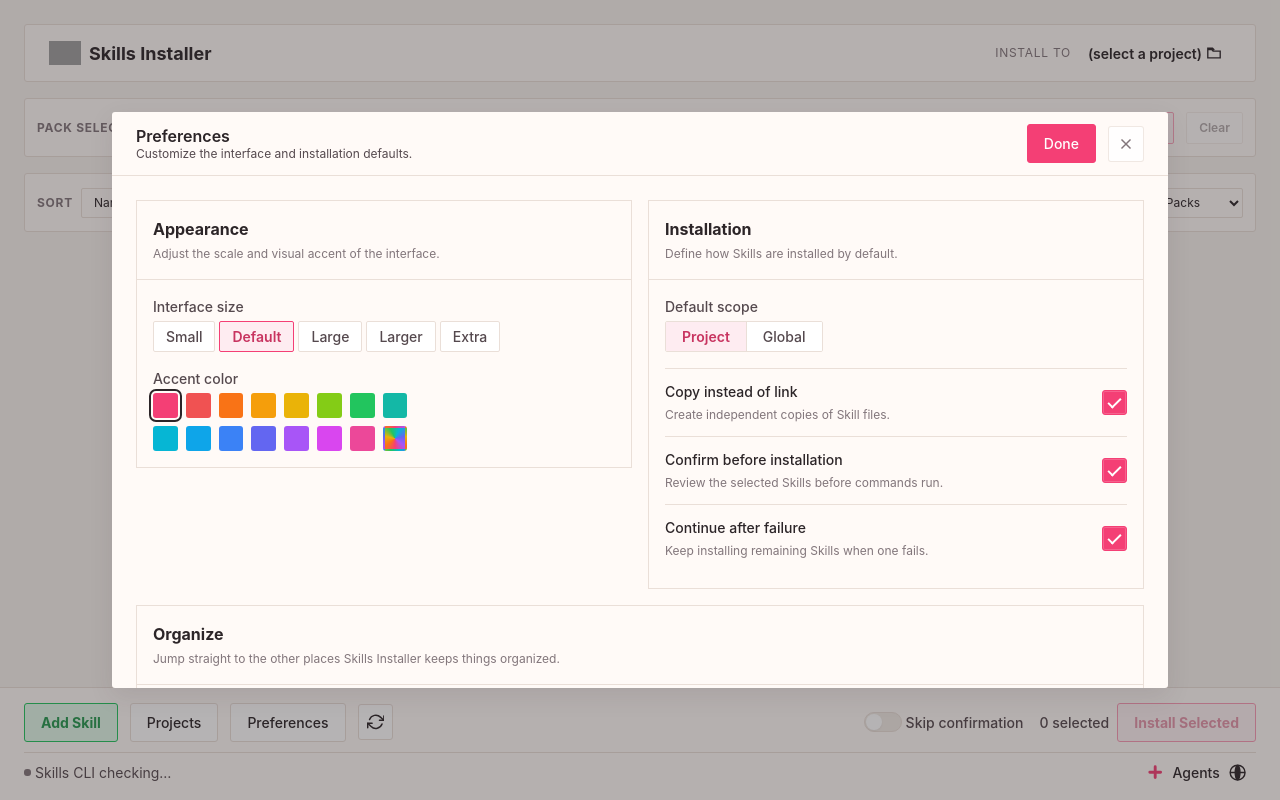
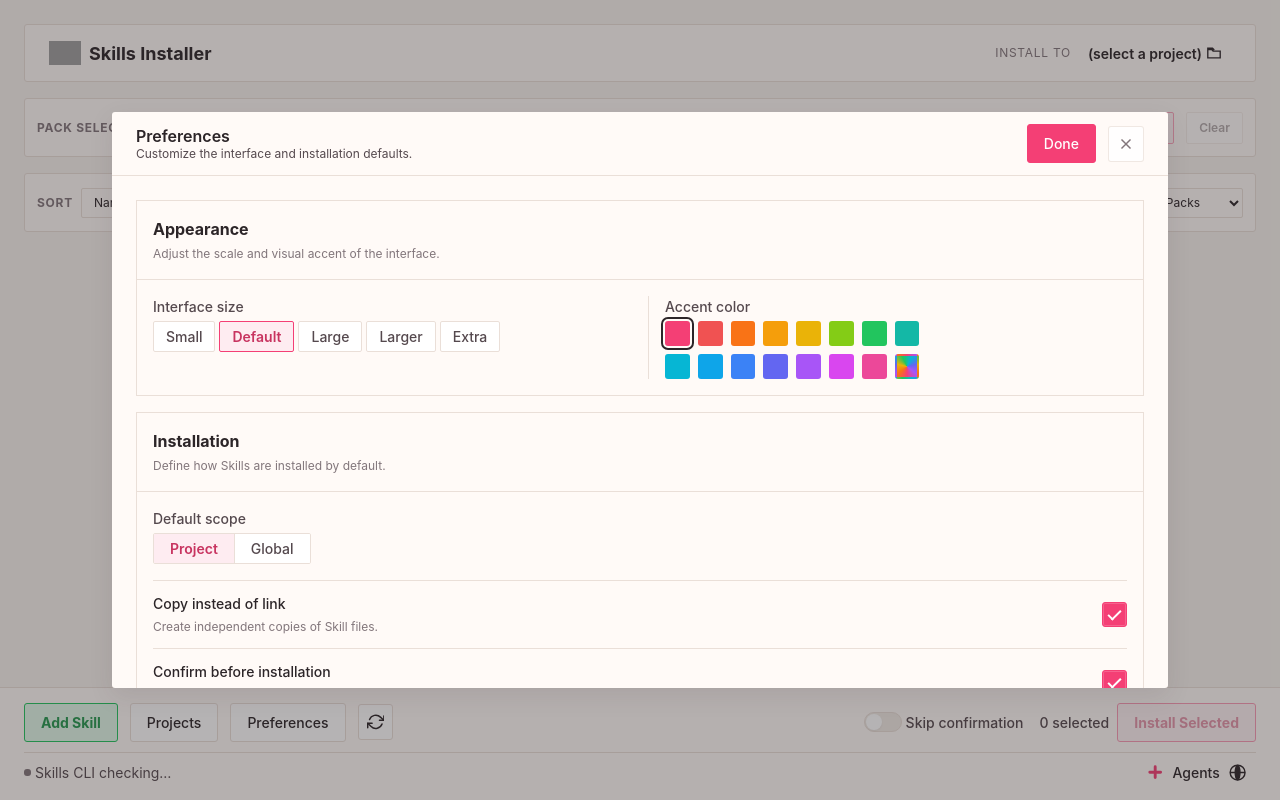
Before and after one commit to Mgldvd/skills-installer, a Vue app in the folder frontend/: page / in a window 1280 px wide. Both pictures are taken after a click on the button "Preferences". Built offline with nearby package versions, Linux system fonts and the light colour scheme; grey boxes are pictures that could not be loaded.

Commit message:
fix(ui)............: ● - stop Preferences sections leaving a gap under a shorter pair

```diff
--- a/frontend/src/components/PreferencesDialog/PreferencesDialog.scss
+++ b/frontend/src/components/PreferencesDialog/PreferencesDialog.scss
@@ -11,16 +11,17 @@
     @include dialog.menu-header;
   }
 
+  // Sections stack full-width, one after another — pairing two side by
+  // side (as this used to) left a visible gap under whichever one was
+  // shorter, since a section is never stretched to match a taller
+  // neighbor (see `.preferences-dialog__section-content` below). Full
+  // width also gives sections with their own 2-item sub-grid (Appearance,
+  // Organize, Application tools) room to lay those out side by side
+  // instead of squeezed into half the dialog.
   .preferences-dialog__body {
     @include dialog.menu-body;
-    display: grid;
-    grid-template-columns: repeat(2, minmax(0, 1fr));
-    // `start`, not the grid default `stretch` — otherwise a section paired
-    // with a taller neighbor gets stretched to match it, leaving empty
-    // padded space inside its own border instead of just being its own
-    // natural height.
-    align-items: start;
-    align-content: start;
+    display: flex;
+    flex-direction: column;
     gap: var(--space-md);
   }
 
@@ -29,10 +30,6 @@
   .preferences-dialog__section {
     min-width: 0;
     border: 1px solid var(--border-soft);
-  }
-
-  .preferences-dialog__section--wide {
-    grid-column: 1 / -1;
   }
 
   .preferences-dialog__section-heading {
@@ -212,9 +209,6 @@
   }
 
   @media (max-width: 780px) {
-    .preferences-dialog__body {
-      grid-template-columns: 1fr;
-    }
     .preferences-dialog__tools {
       grid-template-columns: 1fr;
     }
--- a/frontend/src/components/PreferencesDialog/PreferencesDialog.vue
+++ b/frontend/src/components/PreferencesDialog/PreferencesDialog.vue
@@ -20,15 +20,15 @@
             <h3>Appearance</h3>
             <p>Adjust the scale and visual accent of the interface.</p>
           </div>
-          <div class="preferences-dialog__section-content">
-            <div class="preferences-dialog__field">
+          <div class="preferences-dialog__section-content preferences-dialog__tools">
+            <div class="preferences-dialog__field preferences-dialog__tool">
               <span class="preferences-dialog__label">Interface size</span>
               <FontScaleControl
                 variant="full"
                 :model-value="preferences.fontScale"
                 @update:model-value="(v) => emit('update', { fontScale: v })" />
             </div>
-            <div class="preferences-dialog__field">
+            <div class="preferences-dialog__field preferences-dialog__tool">
               <span class="preferences-dialog__label">Accent color</span>
               <ColorPalettePicker
                 :model-value="preferences.accent"
@@ -101,7 +101,7 @@
           </div>
         </section>
 
-        <section class="preferences-dialog__section preferences-dialog__section--wide">
+        <section class="preferences-dialog__section">
           <div class="preferences-dialog__section-heading">
             <h3>Organize</h3>
             <p>Jump straight to the other places Skills Installer keeps things organized.</p>
@@ -124,7 +124,7 @@
           </div>
         </section>
 
-        <section class="preferences-dialog__section preferences-dialog__section--wide">
+        <section class="preferences-dialog__section">
           <div class="preferences-dialog__section-heading">
             <h3>Application tools</h3>
             <p>Install terminal access, manage the local catalog, or move settings between devices.</p>
```
